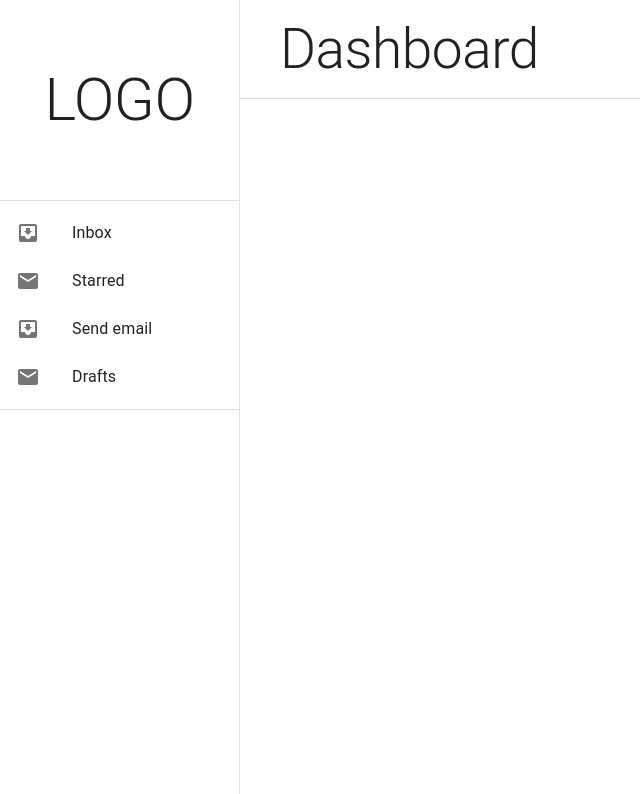
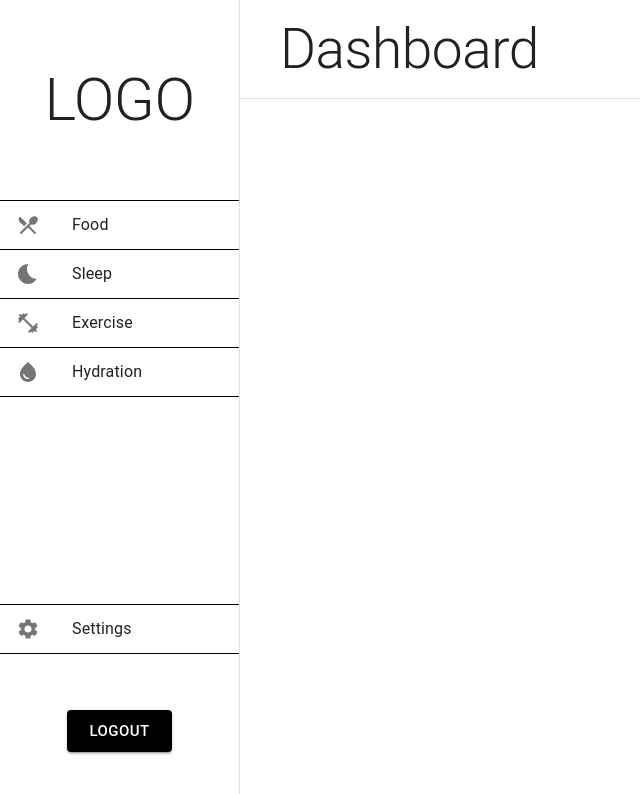
Before and after one commit to RastkoAmun/cmpt276-project, a React (Create React App) app in the folder frontend/: page / in a window 1280 px wide. Shown: the top 794 px of the page, without its empty margins (0-640 px from the left). Built offline with nearby package versions, Linux system fonts and the light colour scheme; the HTML template or start-up script is replaced by a standard one.

Commit message:
Application layout finished

```diff
--- a/frontend/src/App.js
+++ b/frontend/src/App.js
@@ -1,5 +1,6 @@
 import React from 'react'
 import Typography from '@mui/material/Typography'
+import { Box } from '@mui/material'
 
 import Sidebar from './layout/Sidebar'
 
@@ -10,6 +11,9 @@ const App = () => {
         Setup done!!!
       </Typography> */}
       <Sidebar />
+      {/* <Box ml='240px' p={10}>
+        <Typography> aaaaaaaaaaaaaaaaaaaaaaaaaaaaas </Typography>
+      </Box> */}
     </div>
   )
 }
--- a/frontend/src/layout/Drawer.js
+++ /dev/null
@@ -1,48 +0,0 @@
-import React from 'react'
-import PropTypes from 'prop-types';
-import AppBar from '@mui/material/AppBar';
-import Box from '@mui/material/Box';
-import CssBaseline from '@mui/material/CssBaseline';
-import Divider from '@mui/material/Divider';
-import Drawer from '@mui/material/Drawer';
-import IconButton from '@mui/material/IconButton';
-import InboxIcon from '@mui/icons-material/MoveToInbox';
-import List from '@mui/material/List';
-import ListItem from '@mui/material/ListItem';
-import ListItemButton from '@mui/material/ListItemButton';
-import ListItemIcon from '@mui/material/ListItemIcon';
-import ListItemText from '@mui/material/ListItemText';
-import MailIcon from '@mui/icons-material/Mail';
-import MenuIcon from '@mui/icons-material/Menu';
-import Toolbar from '@mui/material/Toolbar';
-import Typography from '@mui/material/Typography';
-
-
-const SidebarDisplay = () => {
-  return (
-    <div>
-    {/* <Toolbar /> */}
-    <Box>
-      <Typography variant='h2' my={8} align='center'>
-        LOGO
-      </Typography>
-    </Box>
-    <Divider />
-    <List>
-      {['Inbox', 'Starred', 'Send email', 'Drafts'].map((text, index) => (
-        <ListItem key={text} disablePadding>
-          <ListItemButton>
-            <ListItemIcon>
-              {index % 2 === 0 ? <InboxIcon /> : <MailIcon />}
-            </ListItemIcon>
-            <ListItemText primary={text} />
-          </ListItemButton>
-        </ListItem>
-      ))}
-    </List>
-    <Divider />
-  </div>
-  )
-}
-
-export default SidebarDisplay;
--- a/frontend/src/layout/Sidebar.js
+++ b/frontend/src/layout/Sidebar.js
@@ -1,26 +1,17 @@
-import * as React from 'react';
-import PropTypes from 'prop-types';
-import AppBar from '@mui/material/AppBar';
+import React from 'react';
 import Box from '@mui/material/Box';
 import CssBaseline from '@mui/material/CssBaseline';
 import Divider from '@mui/material/Divider';
 import Drawer from '@mui/material/Drawer';
 import IconButton from '@mui/material/IconButton';
-import InboxIcon from '@mui/icons-material/MoveToInbox';
-import List from '@mui/material/List';
-import ListItem from '@mui/material/ListItem';
-import ListItemButton from '@mui/material/ListItemButton';
-import ListItemIcon from '@mui/material/ListItemIcon';
-import ListItemText from '@mui/material/ListItemText';
-import MailIcon from '@mui/icons-material/Mail';
 import MenuIcon from '@mui/icons-material/Menu';
 import Toolbar from '@mui/material/Toolbar';
 import Typography from '@mui/material/Typography';
 
-import SidebarDisplay from './Drawer';
+import SidebarDisplay from './SidebarDisplay';
 import { drawerWidth } from '../utils/constants'
 
-function ResponsiveDrawer(props) {
+const Sidebar = (props) => {
   const { window } = props;
   const [mobileOpen, setMobileOpen] = React.useState(false);
 
@@ -33,58 +24,10 @@ function ResponsiveDrawer(props) {
   return (
     <Box sx={{ display: 'flex' }}>
       <CssBaseline />
-      {/* <AppBar
-        position="fixed"
-        elevation={0}
-        sx={{
-          width: { sm: `calc(100% - ${drawerWidth}px)` },
-          ml: { sm: `${drawerWidth}px` },
-          bgcolor: 'white',
-          borderBottom: '1px solid lightgray'
-        }}
-      >
-        <Toolbar >
-          <IconButton
-            color=""
-            aria-label="open drawer"
-            edge="start"
-            onClick={handleDrawerToggle}
-            sx={{ mr: 2, display: { sm: 'none' } }}
-          >
-            <MenuIcon />
-          </IconButton>
-          <Typography variant="h6" noWrap justifyContent='center' color='textSecondary'>
-            Responsive drawer
-          </Typography>
-        </Toolbar>
-      </AppBar> */}
-
-
-
       <Box
         component="nav"
         sx={{ width: { sm: drawerWidth }, flexShrink: { sm: 0 }, }}
-        aria-label="mailbox folders"
-      >
-        {/* The implementation can be swapped with js to avoid SEO duplication of links. */}
-        <Drawer
-          container={container}
-          variant="temporary"
-          open={mobileOpen}
-          onClose={handleDrawerToggle}
-          ModalProps={{
-            keepMounted: true, // Better open performance on mobile.
-          }}
-          sx={{
-            display: { xs: 'block', sm: 'none' },
-            '& .MuiDrawer-paper': { boxSizing: 'border-box', width: drawerWidth },
-
-          }}
-
-        >
-
-          {<SidebarDisplay />}
-        </Drawer>
+        aria-label="mailbox folders">
         <Drawer
           variant="permanent"
           sx={{
@@ -95,30 +38,42 @@ function ResponsiveDrawer(props) {
         >
           {<SidebarDisplay />}
         </Drawer>
+
+        {/* MOBILE */}
+        <Drawer
+          container={container} variant="temporary"
+          open={mobileOpen} onClose={handleDrawerToggle}
+          ModalProps={{ keepMounted: true }}
+          sx={{
+            display: { xs: 'block', sm: 'none' },
+            '& .MuiDrawer-paper': { boxSizing: 'border-box', width: drawerWidth },
+
+          }}
+        >
+          {<SidebarDisplay />}
+        </Drawer>
       </Box>
+
       <Box
-        component="main"
         sx={{ flexGrow: 1, width: { sm: `calc(100% - ${drawerWidth}px)` } }}
       >
         <Toolbar >
-        <Typography variant='h2' fontSize='55px' p={2}
-          >
-          Dashboard
-        </Typography>
-        <Box sx={{ flexGrow: '1'}} />
-        <IconButton
-            aria-label="open drawer"
-            edge="start"
-            onClick={handleDrawerToggle}
-            sx={{ mr: 2, display: { sm: 'none' } }}
-          >
+          <Typography variant='h2' fontSize='55px' p={2}>
+            Dashboard
+          </Typography>
+          <Box sx={{ flexGrow: '1' }} />
+          <IconButton aria-label="open drawer"
+            edge="start" onClick={handleDrawerToggle}
+            sx={{ mr: 2, display: { sm: 'none' } }} >
             <MenuIcon />
           </IconButton>
         </Toolbar>
         <Divider />
       </Box>
+
     </Box>
+
   );
 }
 
-export default ResponsiveDrawer;
+export default Sidebar;
--- /dev/null
+++ b/frontend/src/layout/SidebarDisplay.js
@@ -0,0 +1,62 @@
+import React from 'react'
+import Box from '@mui/material/Box';
+import List from '@mui/material/List';
+import ListItem from '@mui/material/ListItem';
+import ListItemButton from '@mui/material/ListItemButton';
+import ListItemIcon from '@mui/material/ListItemIcon';
+import ListItemText from '@mui/material/ListItemText';
+import Typography from '@mui/material/Typography';
+import LocalDiningIcon from '@mui/icons-material/LocalDining';
+import BedtimeIcon from '@mui/icons-material/Bedtime';
+import FitnessCenterIcon from '@mui/icons-material/FitnessCenter';
+import WaterDropIcon from '@mui/icons-material/WaterDrop';
+import SettingsIcon from '@mui/icons-material/Settings';
+import { Button } from '@mui/material';
+
+const list = [
+  { title: 'Food', icon: <LocalDiningIcon /> },
+  { title: 'Sleep', icon: <BedtimeIcon /> },
+  { title: 'Exercise', icon: <FitnessCenterIcon /> },
+  { title: 'Hydration', icon: <WaterDropIcon /> }
+]
+
+const SidebarDisplay = () => {
+  return (
+    <>
+      <Box sx={{ borderBottom: '1px solid black ' }}>
+        <Typography variant='h2' my={8} sx={{ textAlign: 'center' }}>
+          LOGO
+        </Typography>
+      </Box>
+      <List sx={{ py: 0 }}>
+        {list.map((item, index) => (
+          <ListItem key={`${item.title}-${index}`} disablePadding>
+            <ListItemButton sx={{ borderBottom: '1px solid black ' }}>
+              <ListItemIcon> {item.icon} </ListItemIcon>
+              <ListItemText primary={item.title} />
+            </ListItemButton>
+          </ListItem>
+        ))}
+      </List>
+      <Box sx={{ flexGrow: 1 }} />
+      <List>
+        <ListItem disablePadding>
+          <ListItemButton
+            sx={{
+              borderBottom: '1px solid black',
+              borderTop: '1px solid black'
+            }}>
+            <ListItemIcon> {<SettingsIcon />} </ListItemIcon>
+            <ListItemText primary='Settings' />
+          </ListItemButton>
+        </ListItem>
+      </List>
+      <Box sx={{ display: 'flex', justifyContent: 'center' }} p={6}>
+        <Button variant='contained' size='large' color='info'
+          sx={{ backgroundColor: 'black' }}> Logout </Button>
+      </Box>
+    </>
+  )
+}
+
+export default SidebarDisplay;
```
